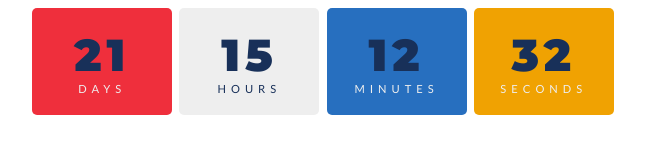
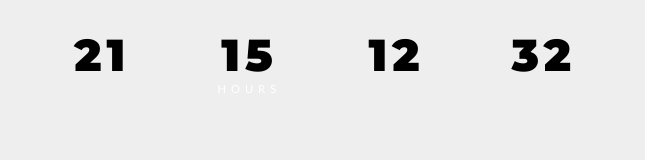
Before and after one commit to Kunnar11/notion_widget, a plain HTML site: page index.html in a window 1280 px wide. Shown: the whole page, without its empty margins (317-962 px from the left). Drawn offline with Linux system fonts and the light colour scheme.

Commit message:
Update index.html

```diff
--- a/index.html
+++ b/index.html
@@ -8,7 +8,7 @@
     <style>
 
 body{
-    background-color: white;
+    background-color: #eeeeee;
 }
 
 #timer {
@@ -28,32 +28,32 @@ body{
 }
 
 .days {
-  background: #EF2F3C;
+  background: #eeeeee;
 }
 
 .hours {
   background: #eeeeee;
-  color: #183059;
+  color: white;
 }
 
 .minutes {
-  background: #276FBF;
+  background: #eeeeee;
 }
 
 .seconds {
-  background: #F0A202;
+  background: #eeeeee;
 }
 
 .numbers {
   font-family: 'Montserrat', sans-serif;
-  color:  #183059;
+  color:  #000000;
   font-size: 4em;
   text-align: center;
 }
 
 .white {
   position: absolute;
-  background:  #eeeeee;
+  background:  #FFFFFF;
   height: 85px;
   width: 75px;
   left: 30%;
@@ -62,7 +62,7 @@ body{
 
 .red {
   position: absolute;
-  background:  #EF2F3C;
+  background:  #FFFFFF;
   left: 18%;
   top: 9%;
   height: 65px;
@@ -72,7 +72,7 @@ body{
 
 .blue {
   position: absolute;
-  background:  #276FBF;
+  background:  #FFFFFF;
   height: 80px;
   width: 80px;
   left: 60%;
```
